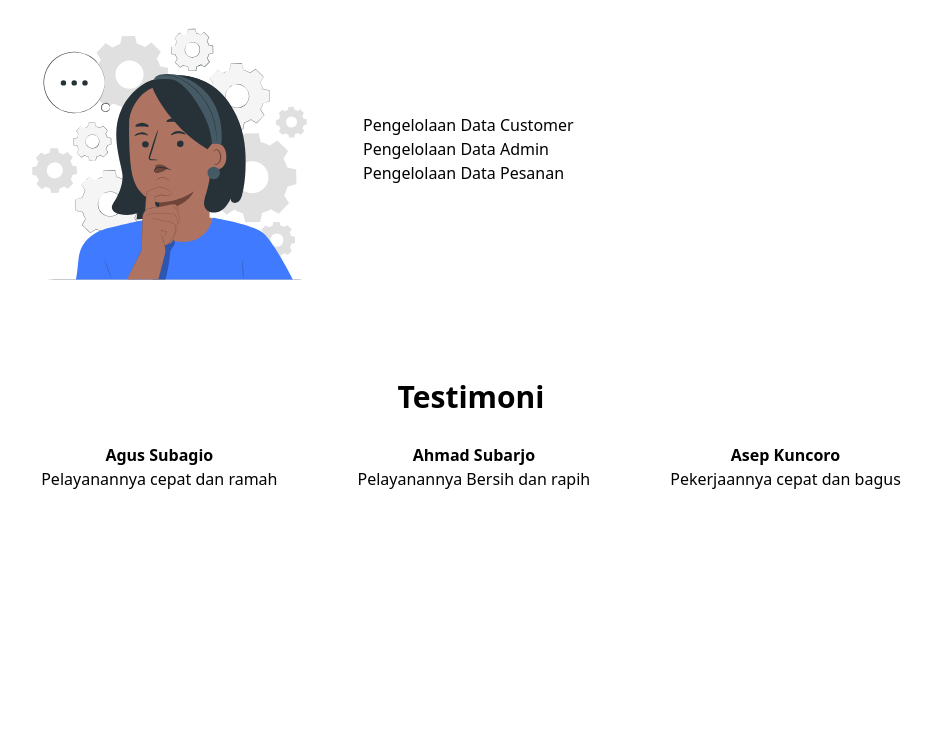
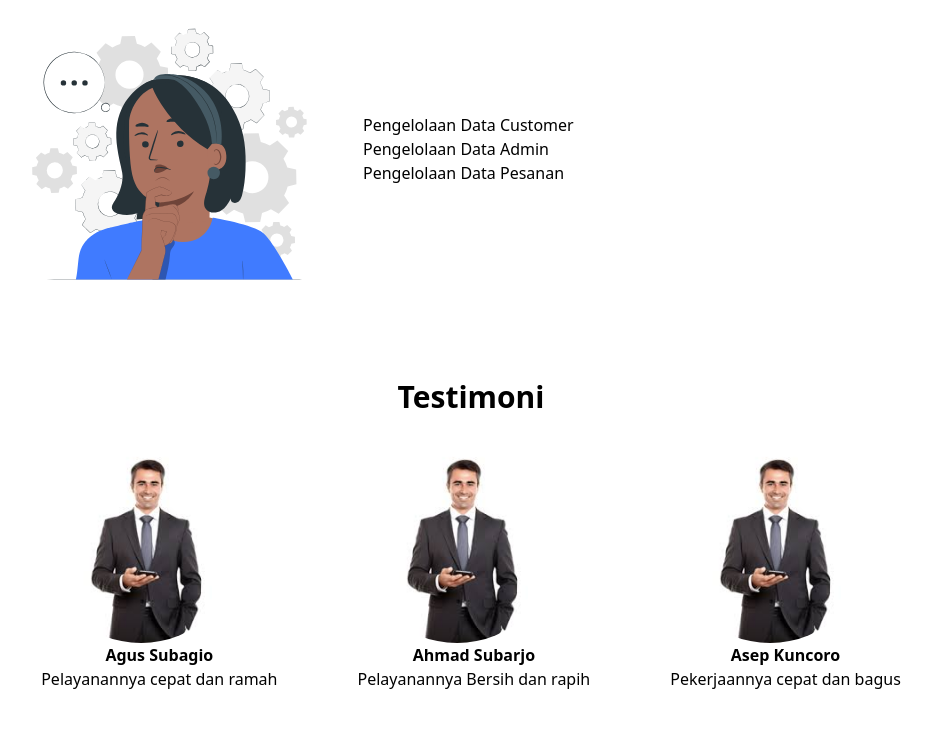
Before and after one commit to deknaa/laundry-app-tugas, a PHP site: page / in a window 1280 px wide. Shown: the part 769-1500 px from the top of the page, without its empty margins (169-1100 px from the left). Before the commit the page ends 1258 px from the top, so only its background shows below. Run offline with PHP 8.4, Linux system fonts and the light colour scheme; some libraries are stand-ins or nearby versions.

Commit message:
feat(landing-page): add testimoni and images

```diff
--- a/index.php
+++ b/index.php
@@ -52,14 +52,17 @@
     </div>
     <div class="flex justify-center items-center gap-20 mb-10 text-center">
         <div>
+          <img src="assets/person.jpg" alt="" class="w-[200px] rounded-full">
           <h3 class="font-bold">Agus Subagio</h3>
           <p>Pelayanannya cepat dan ramah</p>
         </div>
         <div>
+        <img src="assets/person.jpg" alt="" class="w-[200px] rounded-full">
           <h3 class="font-bold">Ahmad Subarjo</h3>
           <p>Pelayanannya Bersih dan rapih</p>
         </div>
         <div>
+        <img src="assets/person.jpg" alt="" class="w-[200px] rounded-full">
           <h3 class="font-bold">Asep Kuncoro</h3>
           <p>Pekerjaannya cepat dan bagus</p>
         </div>
```
Also changed, not shown: assets/person.jpg (added).
